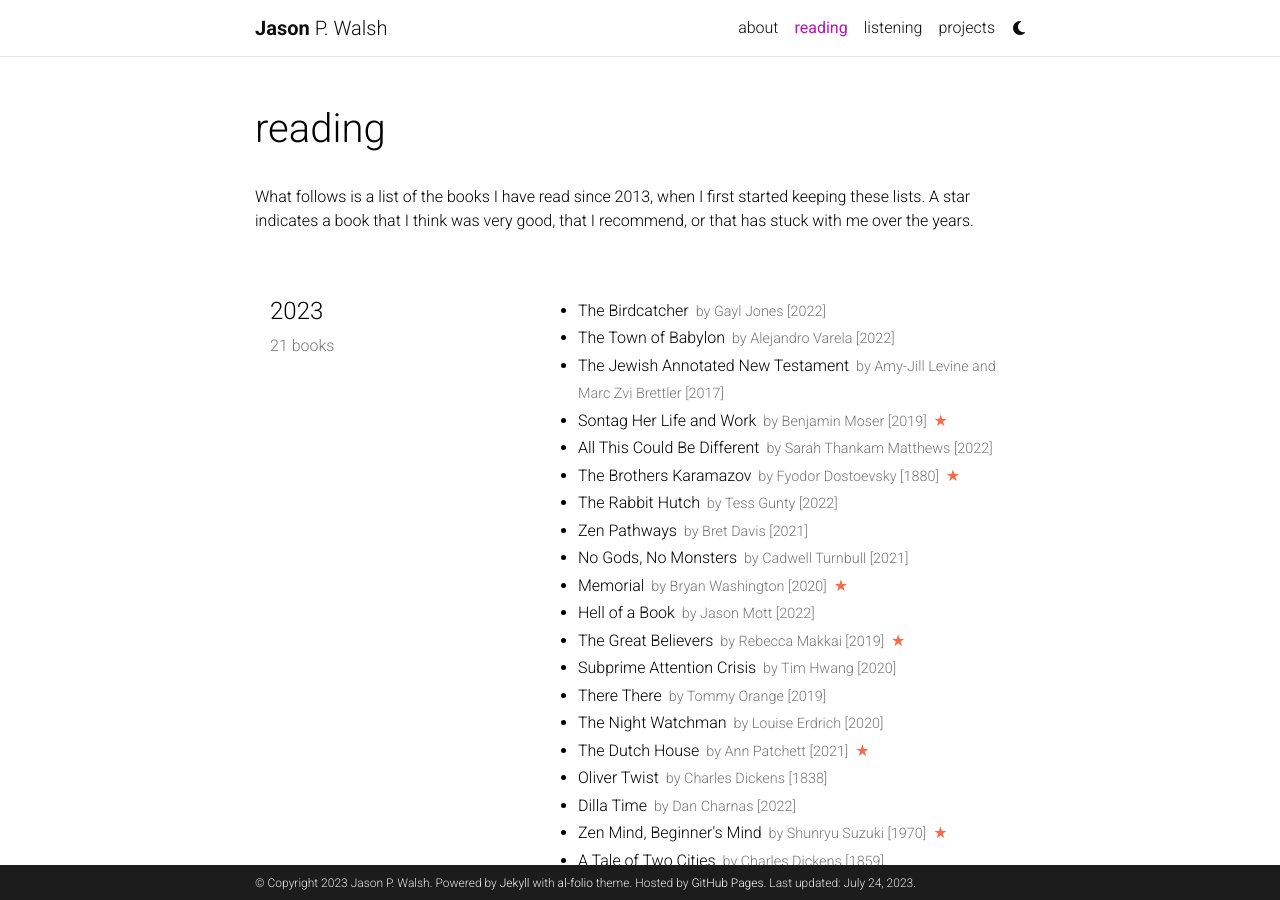
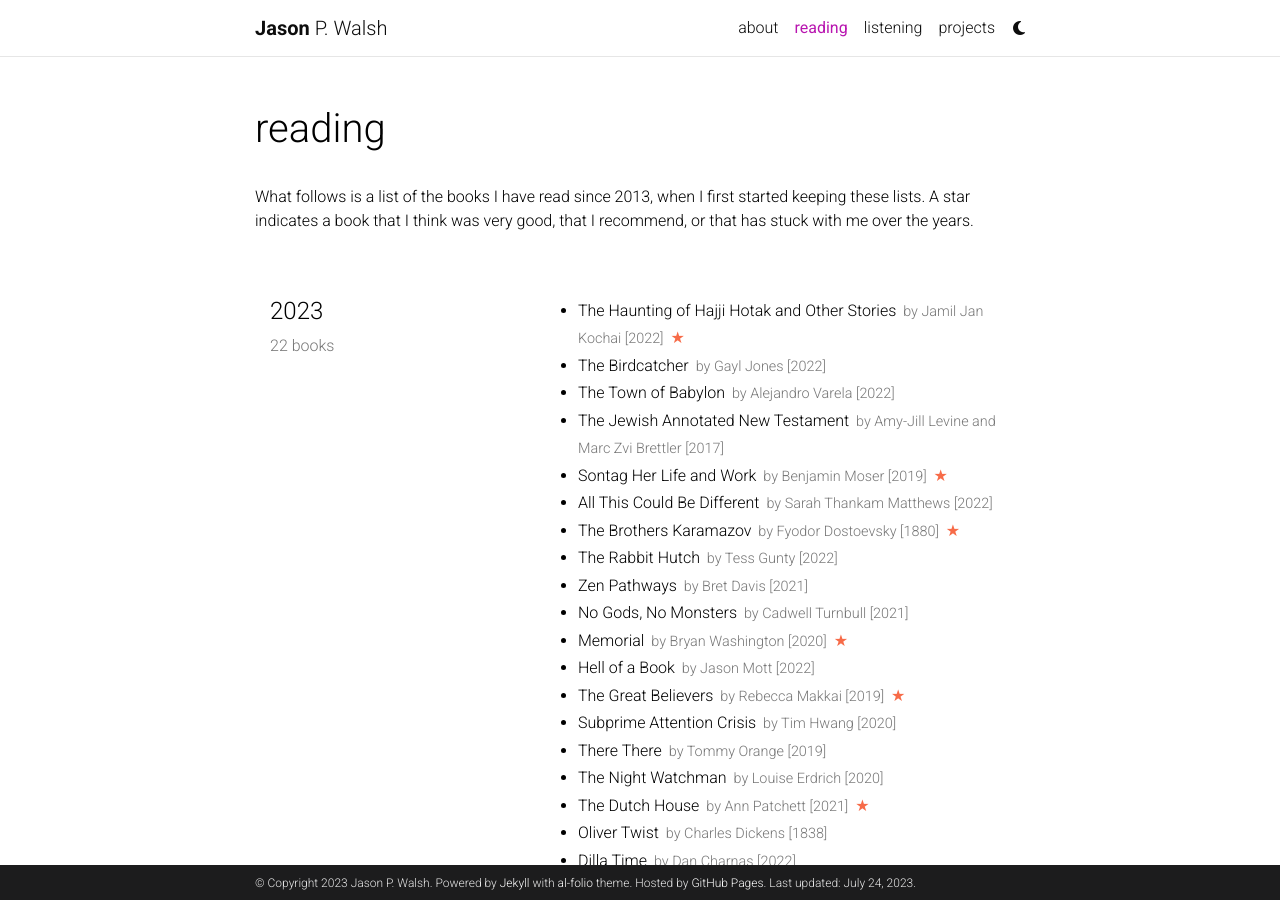
Before and after one commit to jwals23/jwals23.github.io, a Jekyll site: the page built from _pages/reading.md, in a window 1280 px wide and 900 px high. Built offline with Jekyll 4.4.1, drawn with Linux system fonts in a browser that asks for light colours; comment, search, counter and statistics services are not loaded; a style sheet for code colours, icons or effects is not loaded.

Commit message:
Adding Haunting of Hajji Hotak

```diff
--- a/_data/reading.yml
+++ b/_data/reading.yml
@@ -1,6 +1,11 @@
 list:
   - year: "2023"
     books:
+      - title: The Haunting of Hajji Hotak and Other Stories
+        author: Jamil Jan Kochai
+        year: 2022
+        star: yes
+
       - title: The Birdcatcher
         author: Gayl Jones
         year: 2022
```
